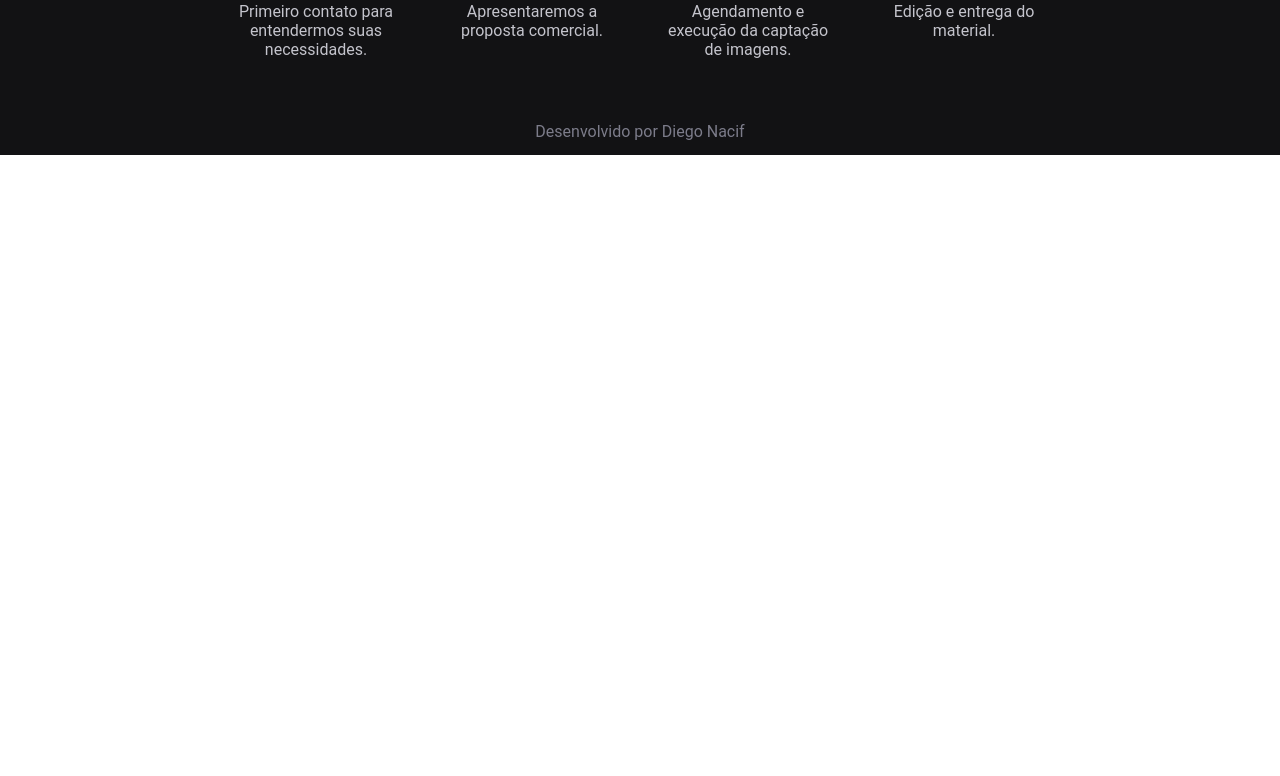
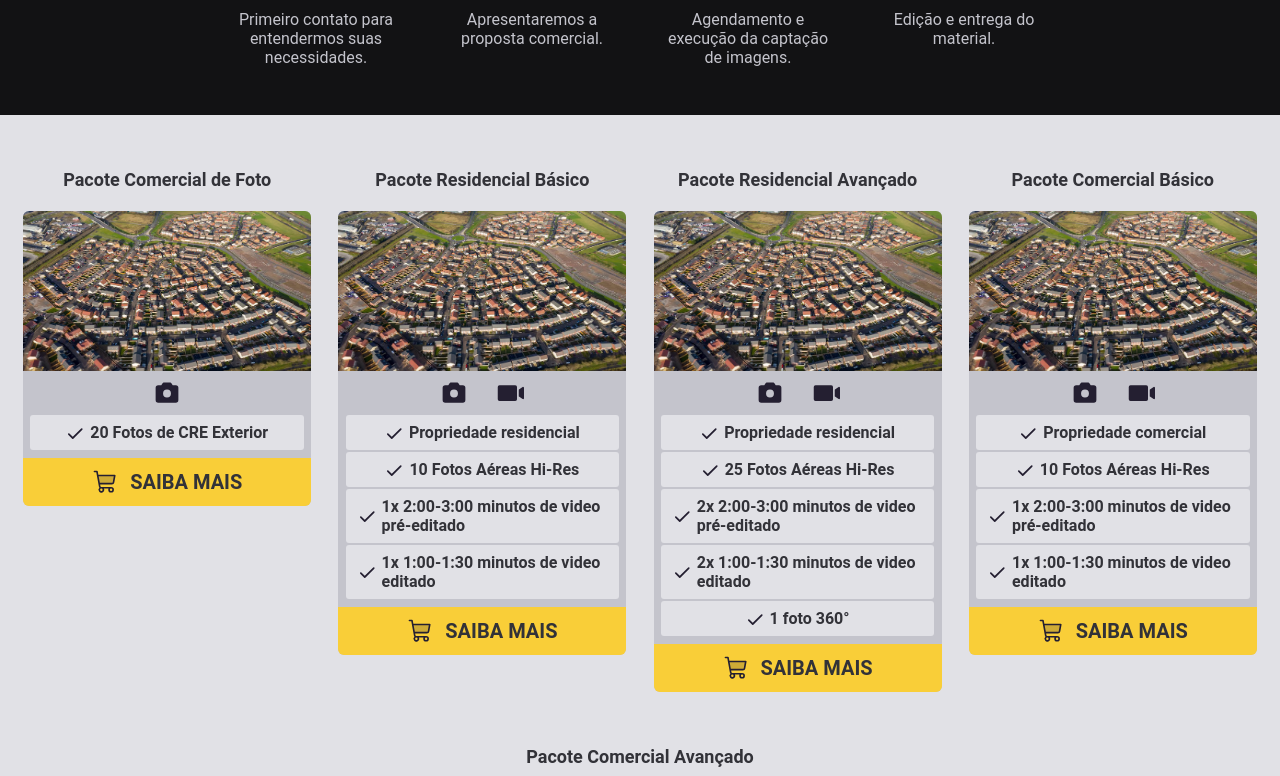
Before and after one commit to diegonacif/beetakes, a React (Vite) app: page / in a window 1280 px wide. Shown: the part 1824-2600 px from the top of the page. Before the commit the page ends 1979 px from the top, so only its background shows below. Built offline with nearby package versions, Linux system fonts and the light colour scheme.

Commit message:
feat: packs sections

```diff
--- a/package.json
+++ b/package.json
@@ -10,6 +10,7 @@
     "preview": "vite preview"
   },
   "dependencies": {
+    "@phosphor-icons/react": "^2.0.15",
     "@react-spring/web": "^9.7.3",
     "hamburger-react": "^2.5.0",
     "react": "^18.2.0",
--- a/src/components/Navbar/index.tsx
+++ b/src/components/Navbar/index.tsx
@@ -30,7 +30,7 @@ export function Navbar() {
         <MenuButton /> :
         null
       }
-      { breakpoint === 'notebook' || breakpoint === 'desktop' ?
+      { breakpoint === 'notebook' || breakpoint === 'desktop' || breakpoint === 'widescreen' ?
         <nav>
           <ul>
             <li>Home</li>
--- /dev/null
+++ b/src/components/Packs/components/Pack/index.tsx
@@ -0,0 +1,60 @@
+import { ImageWrapper, ItemsRow, OrderButton, PackCard, PackContainer, PackIcons, PackList } from "./styles";
+import { Camera, Check, ShoppingCart, VideoCamera } from "@phosphor-icons/react";
+
+interface PackDataProps {
+  title: string;
+  img: string;
+  type: string;
+  list: string[];
+}
+
+interface PackProps {
+  data: PackDataProps
+}
+
+export function Pack({ data }: PackProps) {
+  return (
+    <PackContainer>
+      <div className="pack-title">
+        <span>{data.title}</span>
+      </div>
+      <PackCard>
+        <ImageWrapper>
+          <img src={data.img} alt="" />
+        </ImageWrapper>
+        <PackIcons>
+          {
+            data.type === "f" ? (
+              <Camera size={28} color="#241f31" weight="fill" />
+            ) : data.type === "fv" ? (
+              <>
+                <Camera size={28} color="#241f31" weight="fill" />
+                <VideoCamera size={28} color="#241f31" weight="fill" />
+              </>
+            ) : <span>data error</span>
+          }
+        </PackIcons>
+
+        <PackList>
+          {
+            data.list.map((listRow, index) => (
+              <ItemsRow key={index}>
+                <Check size={18} color="#241f31" weight="bold" />
+                <span>{listRow}</span>
+              </ItemsRow>
+            ))
+          }
+        </PackList>
+
+        {/* <PackPrice>
+          <h1>{data.price}</h1>
+          <span>por pedido</span>
+        </PackPrice> */}
+        <OrderButton>
+          <ShoppingCart size={26} color="#241f31" weight="duotone" />
+          <span>SAIBA MAIS</span>
+        </OrderButton>
+      </PackCard>
+    </PackContainer>
+  )
+}
--- /dev/null
+++ b/src/components/Packs/components/Pack/styles.ts
@@ -0,0 +1,108 @@
+import styled from "styled-components";
+
+export const PackContainer = styled.div`
+  height: max-content;
+  width: 18rem;
+  background-color: ${(props)=> props.theme['gray-100']};
+  color: ${(props)=> props.theme['gray-600']};
+
+  .pack-title {
+    display: flex;
+    align-items: center;
+    height: 4rem;
+    width: fit-content;
+    margin: 0 auto;
+
+    span {
+      font-size: 1.125rem;
+      font-weight: 600;
+      text-align: center;
+    }
+  }
+`;
+
+export const PackCard = styled.div`
+  background-color: ${(props)=> props.theme['gray-300']};
+  border-radius: 6px;
+  overflow: hidden;
+`;
+
+export const PackIcons = styled.div`
+  display: flex;
+  justify-content: center;
+  align-items: center;
+  gap: 1.75rem;
+  height: 2.75rem;
+`;
+
+export const PackList = styled.div`
+  display: flex;
+  flex-direction: column;
+  align-items: center;
+  gap: 0.125rem;
+  padding-bottom: 0.5rem;
+`;
+
+export const ItemsRow = styled.div`
+  display: flex;
+  align-items: center;
+  justify-content: center;
+  gap: 0.375rem;
+  background-color: ${(props)=> props.theme['gray-100']};
+  width: 95%;
+  height: fit-content;
+  padding: 0.5rem 0.75rem;
+
+  font-weight: 600;
+  border-radius: 3px;
+
+  svg {
+    min-width: 18px;
+  }
+`;
+
+export const PackPrice = styled.div`
+  display: flex;
+  align-items: center;
+  justify-content: center;
+  gap: 0.25rem;
+  height: 4rem;
+
+  h1 {
+    font-size: 1.675rem;
+  }
+
+  span {
+
+  }
+`;
+
+export const ImageWrapper = styled.div`
+  display: flex;
+  width: 100%;
+  height: 10rem;
+
+  img {
+    width: 100%;
+    height: auto;
+  }
+`;
+
+export const OrderButton = styled.button`
+  display: flex;
+  align-items: center;
+  justify-content: center;
+  gap: 0.75rem;
+  width: 100%;
+  height: 3rem;
+  /* background-color: #f2742c; */
+  background-color: ${(props) => props.theme['yellow-500']};
+
+  color: ${(props) => props.theme['gray-600']};
+  font-weight: 600;
+  font-size: 1.25rem;
+
+  border: none;
+  border-radius: 0;
+  cursor: pointer;
+`
--- /dev/null
+++ b/src/components/Packs/index.tsx
@@ -0,0 +1,17 @@
+import { Pack } from "./components/Pack";
+import { PacksContainer } from "./styles";
+import { packsData } from "../../constants/packsData";
+
+export function Packs() {
+  console.log(packsData);
+
+  return (
+    <PacksContainer>
+      {
+        packsData.map((pack, index) => (
+          <Pack key={index} data={pack} />
+        ))
+      }
+    </PacksContainer>
+  )
+}
--- /dev/null
+++ b/src/components/Packs/styles.ts
@@ -0,0 +1,11 @@
+import styled from "styled-components";
+
+export const PacksContainer = styled.div`
+  display: flex;
+  flex-wrap: wrap;
+  justify-content: space-evenly;
+  gap: 2rem 1rem;
+  width: 100vw;
+  background-color: ${(props) => props.theme['gray-100']};
+  padding: 2rem 0.75rem;
+`;
--- a/src/components/Services/index.tsx
+++ b/src/components/Services/index.tsx
@@ -7,7 +7,7 @@ export function Services() {
   const breakpoint = useBreakpoint();
 
   return (
-    <ServicesContainer data-breakpoint={breakpoint}>
+    <ServicesContainer data-breakpoint={breakpoint} id="section-services">
       <h2 className="services-title">Serviços</h2>
       {
         servicesData.map((service, index) => (
--- a/src/components/Services/styles.ts
+++ b/src/components/Services/styles.ts
@@ -8,14 +8,15 @@ export const ServicesContainer = styled.div`
   width: 100vw;
   gap: 3rem 1rem;
 
-  padding: 4rem 0.75rem 2rem;
-  background-color: ${(props) => props.theme['gray-100']};
+  padding: 4.5rem 0.75rem 2rem;
+  background-color: ${(props) => props.theme['gray-300']};
 
   .services-title {
     position: absolute;
-    top: 0.75rem;
+    top: 1rem;
     left: 50%;
     transform: translateX(-50%);
+    font-size: 2rem;
 
     color: ${(props) => props.theme['gray-600']};
   }
--- /dev/null
+++ b/src/constants/packsData.ts
@@ -0,0 +1,63 @@
+import img from "../assets/residencial.png";
+
+export const packsData = [
+  {
+    title: 'Pacote Comercial de Foto',
+    img: img,
+    type: 'f',
+    list: [
+      '20 Fotos de CRE Exterior',
+    ],
+    // price: 'R$120,00'
+  },
+  {
+    title: 'Pacote Residencial Básico',
+    img: img,
+    type: 'fv',
+    list: [
+      'Propriedade residencial',
+      '10 Fotos Aéreas Hi-Res',
+      '1x 2:00-3:00 minutos de video pré-editado',
+      '1x 1:00-1:30 minutos de video editado',
+    ],
+    // price: 'R$350,00'
+  },
+  {
+    title: 'Pacote Residencial Avançado',
+    img: img,
+    type: 'fv',
+    list: [
+      'Propriedade residencial',
+      '25 Fotos Aéreas Hi-Res',
+      '2x 2:00-3:00 minutos de video pré-editado',
+      '2x 1:00-1:30 minutos de video editado',
+      '1 foto 360°',
+    ],
+    // price: 'R$600,00'
+  },
+  {
+    title: 'Pacote Comercial Básico',
+    img: img,
+    type: 'fv',
+    list: [
+      'Propriedade comercial',
+      '10 Fotos Aéreas Hi-Res',
+      '1x 2:00-3:00 minutos de video pré-editado',
+      '1x 1:00-1:30 minutos de video editado',
+    ],
+    // price: 'R$350,00'
+  },
+  {
+    title: 'Pacote Comercial Avançado',
+    img: img,
+    type: 'fv',
+    list: [
+      'Propriedade comercial',
+      '25 Fotos Aéreas Hi-Res',
+      '2x 2:00-3:00 minutos de video pré-editado',
+      '2x 1:00-1:30 minutos de video editado',
+      '1 foto 360°',
+    ],
+    // price: 'R$600,00'
+  },
+]
--- a/src/pages/Home/index.tsx
+++ b/src/pages/Home/index.tsx
@@ -4,6 +4,7 @@ import { Navbar } from "../../components/Navbar";
 import { HowItWorks } from "../../components/HowItWorks";
 import { Particulars } from "../../components/Particulars";
 import { Services } from "../../components/Services";
+import { Packs } from "../../components/Packs";
 
 export function Home() {
   // const { width } = useWindowSize()
@@ -25,6 +26,7 @@ export function Home() {
       <Particulars />
       <Services />
       <HowItWorks />
+      <Packs />
       <footer>
         <span onClick={() => window.open('https://www.linkedin.com/in/diegonacif-dev/')}>Desenvolvido por Diego Nacif</span>
       </footer>
```
Also changed, not shown: 1 other file (tests, documents, lock files or other folders).
